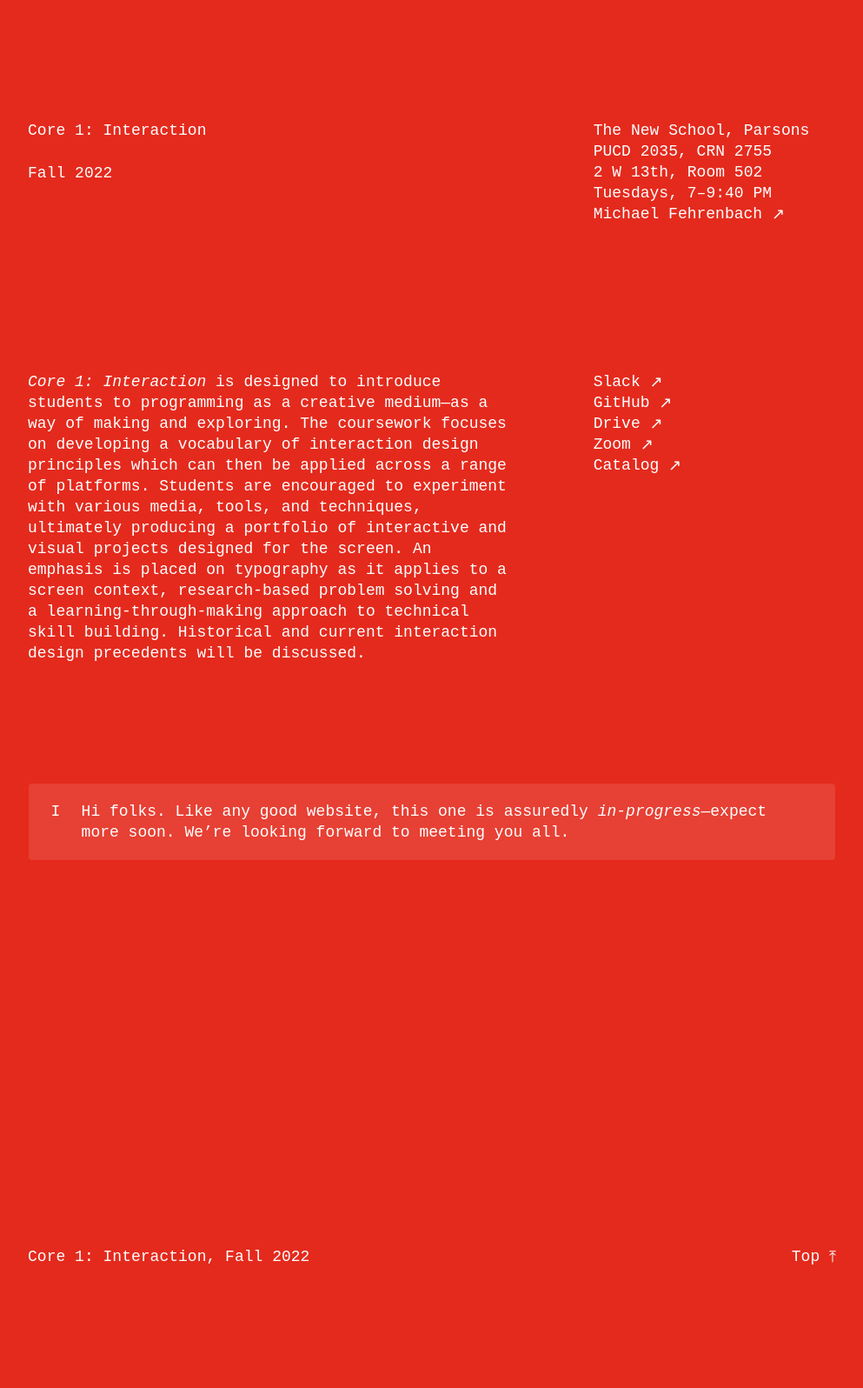
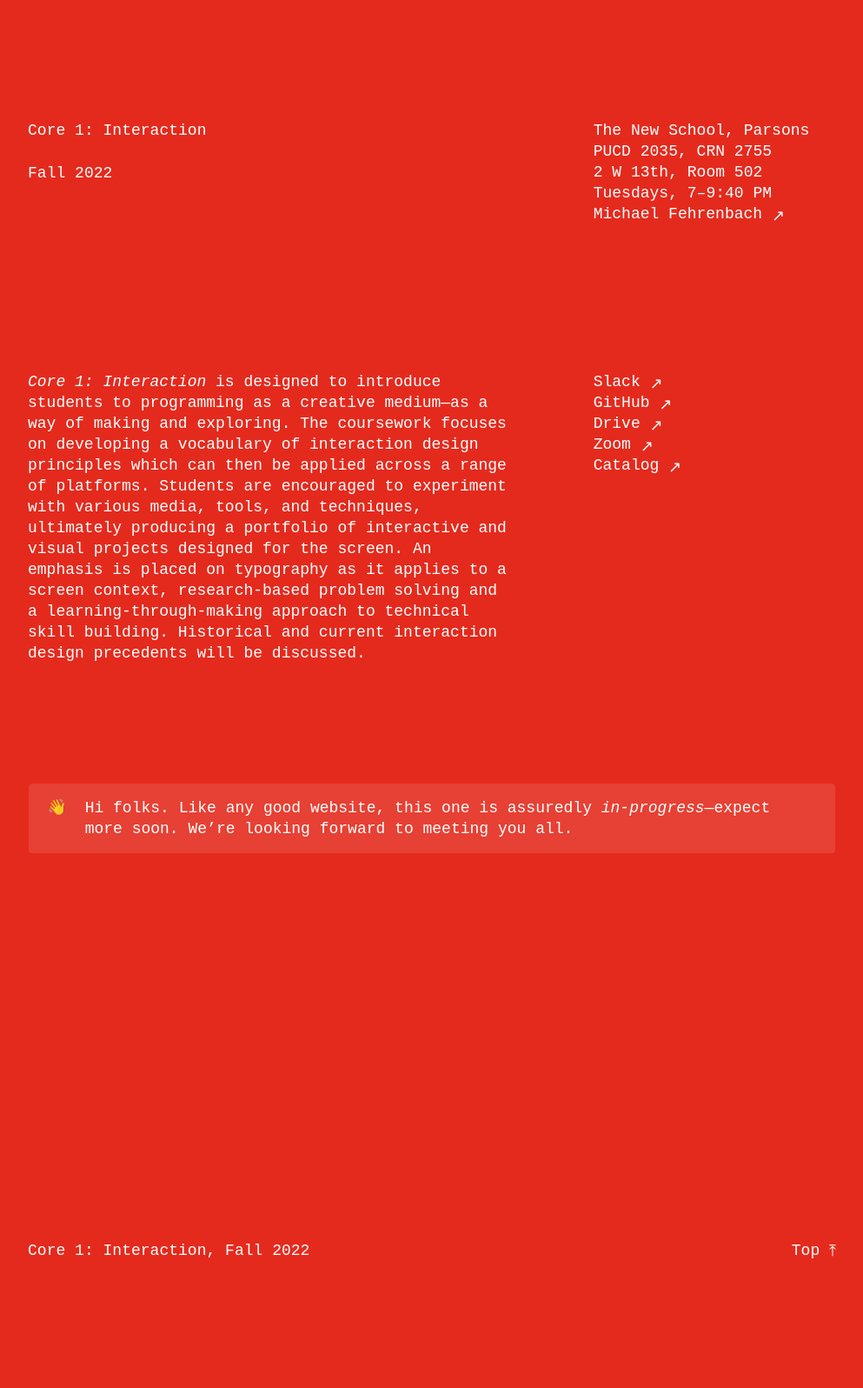
Before and after one commit to core-interaction/core-interaction.github.io, a Jekyll site: the page built from index.md, in a window 1280 px wide. Shown: the whole page at 87% size, without its empty margins (143-1136 px from the left). Built offline with Jekyll 4.4.1, drawn with Linux system fonts in a browser that asks for light colours.

Commit message:
Adjust arrow icons.

```diff
--- a/assets/styles/_markdown.scss
+++ b/assets/styles/_markdown.scss
@@ -57,7 +57,7 @@
 			border-radius: var(--border--radius);
 			display:       flex;
 			font-style:    normal;
-			padding:       calc(var(--typography--cap) * 2);
+			padding:       2ch;
 
 			&[icon]:before {
 				@extend .icon--emoji;
@@ -65,7 +65,7 @@
 				color:        var(--color);
 				content:      attr(icon);
 				margin-left:  initial;
-				margin-right: calc(var(--typography--cap) * 2);
+				margin-right: 2ch;
 				margin-top:   var(--typography--margin--top);
 			}
 		}
--- a/assets/styles/common.scss
+++ b/assets/styles/common.scss
@@ -120,7 +120,7 @@
 	margin-left: var(--icon--gap);
 	transform:   translateY(var(--icon--shift, 0rem)) scale(var(--icon--scale, 1));
 
-	&.center--x { --icon--shift: 0.066em } // Center down to x-height;
+	&.center--x { --icon--shift: 0.075em } // Center down to x-height;
 }
 
 
@@ -470,9 +470,9 @@ body {
 		content: var(--icon);
 	}
 
-	&[href^="#"]    { --icon: '↓' } // Anchor.
-	&[href^="/"]    { --icon: '→' } // Internal.
-	&[href^="http"] { --icon: '↗' } // External.
+	&[href^="#"]:after    { --icon: '↓' } // Anchor.
+	&[href^="/"]:after    { --icon: '→' } // Internal.
+	&[href^="http"]:after { --icon: '↗'; --icon--shift: 0.3rem } // External.
 
 // 	&[href*=".pdf"]:after,
 // 	&[href*="courses.newschool.edu"]:after,
--- a/index.md
+++ b/index.md
@@ -41,4 +41,4 @@ instructor:
 {% include link_list.html rows=2 %}
 
 > Hi folks. Like any good website, this one is assuredly *in-progress*—expect more soon. We’re looking forward to meeting you all.
-{: .callout icon='I' }
+{: .callout icon='👋' }
```
